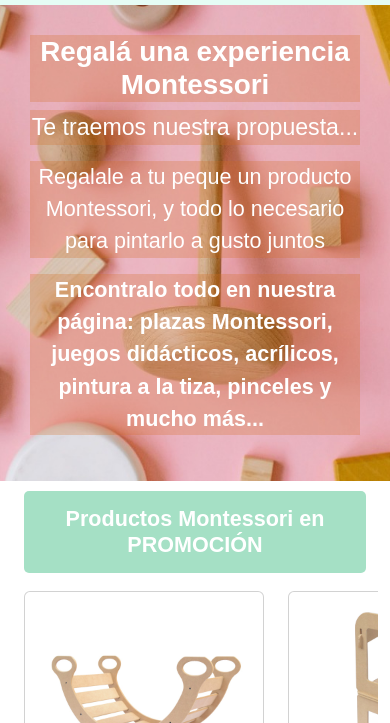
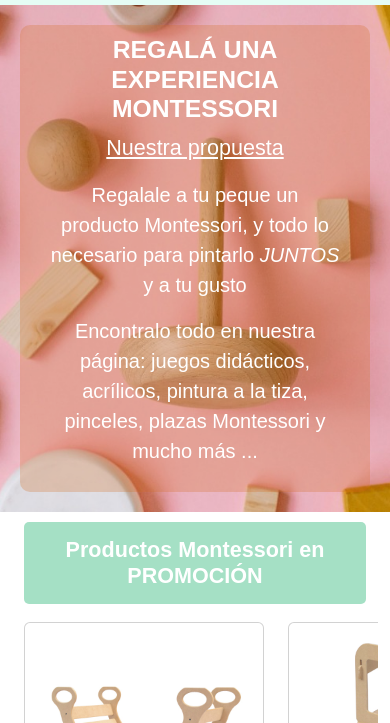
Before and after one commit to marinapamparas/Proyecto-Coder, a plain HTML site: page index.html in a window 390 px wide. Shown: the part 121-844 px from the top of the page. Drawn offline with nearby package versions, Linux system fonts and the light colour scheme.

Commit message:
arreglos esteticos version mobile

```diff
--- a/index.html
+++ b/index.html
@@ -40,16 +40,16 @@
         </header>
         <main>
 
-            <div class="hero d-md-none">
-                <h1 class="fs-1 hero__text"><strong>Regalá una experiencia Montessori</strong></h1>
-                <div>
-                    <p class="fs-3 hero__text">Te traemos nuestra propuesta...</p>
-                    <p class="fs-4 hero__text">Regalale a tu peque un producto Montessori, y todo lo necesario para pintarlo a gusto <span>juntos</span></p>
-                    <p class="fs-4 hero__text"><strong>Encontralo todo en nuestra página: plazas Montessori, juegos didácticos, acrílicos, pintura a la tiza, pinceles y mucho más...</strong></p>
+            <div class="hero d-xl-none">
+                <div class="carousel__texto">
+                    <h1 class="fs-2"> <strong>REGALÁ UNA EXPERIENCIA MONTESSORI</strong></h2>
+                    <p class="fs-4 text-decoration-underline">Nuestra propuesta</p>
+                    <p class="fs-5">Regalale a tu peque un producto Montessori, y todo lo necesario para pintarlo <span class="fst-italic">JUNTOS</span> y a tu gusto</p>
+                    <p class="fs-5">Encontralo todo en nuestra página: juegos didácticos, acrílicos, pintura a la tiza, pinceles,  plazas Montessori y mucho más ...</p>
                 </div>
             </div>
 
-            <div id="carouselmontessori" class="carousel slide d-none d-md-block" data-bs-ride="true">
+            <div id="carouselmontessori" class="carousel slide d-none d-xl-block" data-bs-ride="true">
                 <div class="carousel-indicators">
                     <button type="button" data-bs-target="#carouselmontessori" data-bs-slide-to="0" class="active" aria-current="true" aria-label="Slide 1"></button>
                     <button type="button" data-bs-target="#carouselmontessori" data-bs-slide-to="1" aria-label="Slide 2"></button>
@@ -58,10 +58,10 @@
                 <div class="carousel-inner">
                     <div class="carousel-item active" data-bs-interval="4000">
                         <img src="./img/carrousel3.jpeg" class="d-block w-100 carousel__img" alt="juguetes montessori">
-                        <div class="carousel-caption d-none d-md-block d-flex h-75 align-items-center justify-content-center">
+                        <div class="carousel-caption d-none d-md-block d-flex h-75 align-items-center">
                             <div class="carousel__texto">
                                 <h2 class="fs-1">REGALÁ UNA EXPERIENCIA MONTESSORI</h2>
-                                <p class="fs-3">Nuestra propuesta</p>
+                                <p class="fs-3 text-decoration-underline">Nuestra propuesta</p>
                                 <p class="fs-4">Regalale a tu peque un producto Montessori, y todo lo necesario para pintarlo <span class="fst-italic">JUNTOS</span> y a tu gusto</p>
                                 <p class="fs-4">Encontralo todo en nuestra página: juegos didácticos, acrílicos, pintura a la tiza, pinceles,  plazas Montessori y mucho más ...</p>
                             </div>
@@ -73,7 +73,7 @@
                         <div class="carousel-caption d-none d-md-block d-flex h-75 align-items-center justify-content-center">
                             <div class="carousel__texto">
                                 <h2 class="fs-1">REGALÁ UNA EXPERIENCIA MONTESSORI</h2>
-                                <p class="fs-3">Nuestra propuesta</p>
+                                <p class="fs-3 text-decoration-underline">Nuestra propuesta</p>
                                 <p class="fs-4">Regalale a tu peque un producto Montessori, y todo lo necesario para pintarlo <span class="fst-italic">JUNTOS</span> y a tu gusto</p>
                                 <p class="fs-4">Encontralo todo en nuestra página: juegos didácticos, acrílicos, pintura a la tiza, pinceles,  plazas Montessori y mucho más ...</p>
                             </div>
@@ -84,7 +84,7 @@
                         <div class="carousel-caption d-none d-md-block d-flex h-75 align-items-center justify-content-center">
                             <div class="carousel__texto">
                                 <h2 class="fs-1">REGALÁ UNA EXPERIENCIA MONTESSORI</h2>
-                                <p class="fs-3">Nuestra propuesta</p>
+                                <p class="fs-3 text-decoration-underline">Nuestra propuesta</p>
                                 <p class="fs-4">Regalale a tu peque un producto Montessori, y todo lo necesario para pintarlo <span class="fst-italic">JUNTOS</span> y a tu gusto</p>
                                 <p class="fs-4">Encontralo todo en nuestra página: juegos didácticos, acrílicos, pintura a la tiza, pinceles,  plazas Montessori y mucho más ...</p>
                             </div>
--- a/scss/components/_carousel.scss
+++ b/scss/components/_carousel.scss
@@ -2,5 +2,5 @@
 
     background-color: map-get($map: $colores, $key: terciario);
     border-radius: 10px;
-    padding: 30px 60px;
+    padding: 10px 30px;
 }
--- a/scss/pages/_home.scss
+++ b/scss/pages/_home.scss
@@ -23,9 +23,10 @@
     @extend .formulario;
     background: #000 url(../img/carrousel3.jpeg) center / cover no-repeat local;
     flex-direction: column;
-    padding: 30px;
+    padding: 20px;
 
-    &__text{
-        background-color:  map-get($map: $colores, $key: terciario);
+    @include tablet {
+        padding: 70px 100px;
+        height: 70vh;
     }
 }
```
Also changed, not shown: css/styles.css, 1 other file.
